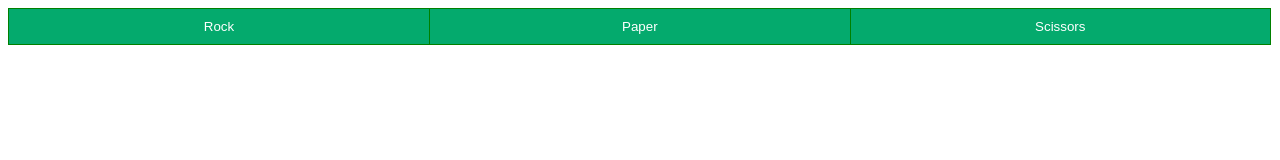
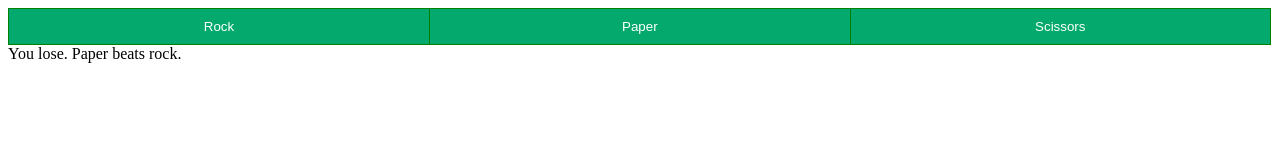
Before and after one commit to imkevinchu/rock-paper-scissors, a plain HTML site: page index.html in a window 1280 px wide. Both pictures are taken after a click on the button "Rock". Drawn offline with Linux system fonts and the light colour scheme.

Commit message:
display result on page

```diff
--- a/index.html
+++ b/index.html
@@ -15,6 +15,10 @@
         <button style="width:33.3%">Scissors</button>
     </div>
 
+    <div id="results">
+
+    </div>
+
     <script src="script.js"></script>
 
 </body>
--- a/script.js
+++ b/script.js
@@ -69,6 +69,8 @@ const play = (e) => {
   const playerSelection = e.target.textContent;
   const computerSelection = computerPlay();
   console.log(playRound(playerSelection, computerSelection));
+  result = playRound(playerSelection, computerSelection);
+  document.getElementById("results").textContent = result;
 };
 
 const btns = document.querySelectorAll("button");
```
